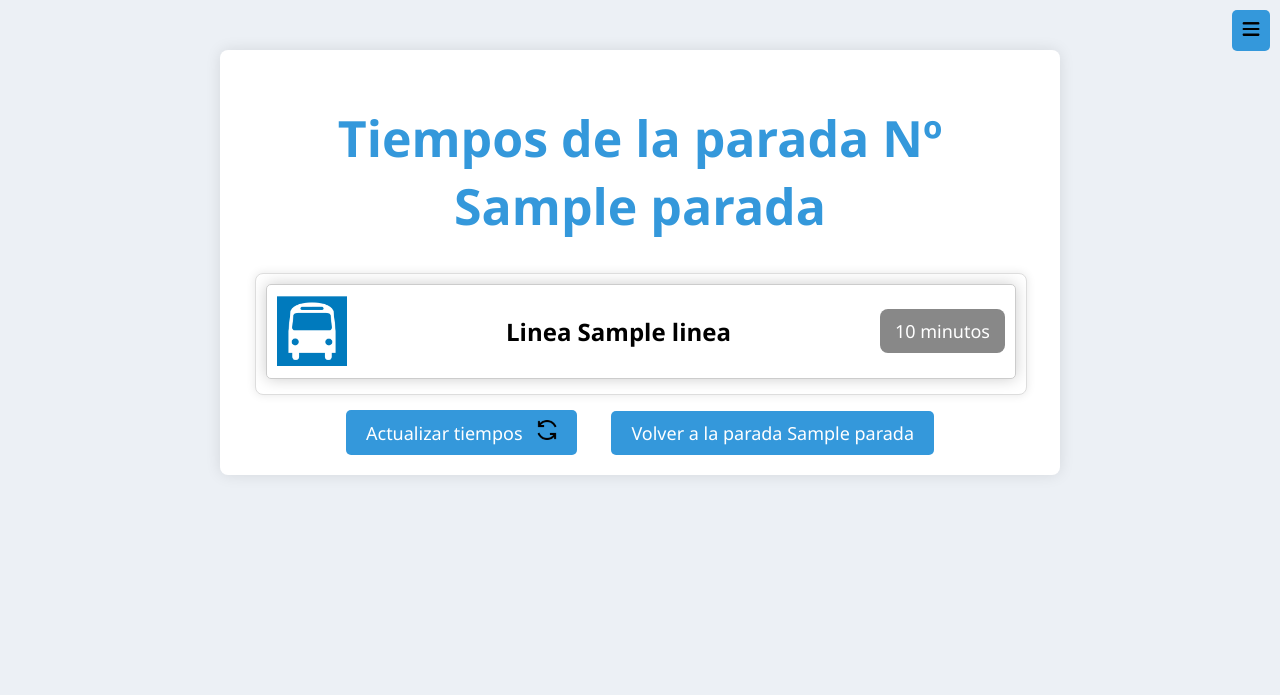
After one commit to nachodorado98/Flask-Autobuses, a Python web app: template python/src/templates/tiempos_parada.html in a window 1280 px wide. The commit adds this page. Shown: the top 695 px of the page. Run offline with Jinja, Linux system fonts and the light colour scheme; the template is opened without the code that fills it: most values are stand-ins (such as "Sample title", 1, 10 or a date in 2020).

Commit message:
Creacion pagina tiempos de espera. Conexion a la API EMT

```diff
--- a/python/confmain.py
+++ b/python/confmain.py
@@ -6,4 +6,8 @@ class DevelopmentConfig(Config):
 
 	DEBUG=True
 
+	# Añadir correo y contraseña de la API EMT
+	CORREO=""
+	CONTRASENA=""
+
 config={"development":DevelopmentConfig()}
--- a/python/requirements.txt
+++ b/python/requirements.txt
@@ -29,6 +29,7 @@ pytz==2024.1
 requests==2.31.0
 shapely==2.0.3
 six==1.16.0
+soupsieve==2.5
 tomli==2.0.1
 tzdata==2024.1
 urllib3==2.2.1
--- a/python/src/static/css/main.css
+++ b/python/src/static/css/main.css
@@ -516,6 +516,21 @@ footer {
     margin-bottom: 20px;
 }
 
+.boton-tiempos-lineas {
+    margin-left: 10px;
+    text-decoration: none;
+}
+
+.imagen-tiempos-lineas {
+    width: 20px;
+    height: 20px;
+    vertical-align: middle;
+}
+
+.boton-tiempos-lineas:hover img {
+    transform: scale(1.2);
+}
+
 .contenedor-mapa-mundial {
     margin-top: 15px;
     border-radius: 8px;
@@ -599,3 +614,104 @@ footer {
 .volver-linea-button:hover {
     background-color: #2980b9;
 }
+
+/*----------------------------------------TIEMPOS PARADA---------------------------------------------*/
+
+.tarjeta-detalle-tiempos {
+    max-height: calc(65vh - 100px);
+    overflow-y: auto;
+    width: 750px;
+    margin: 15px;
+    padding: 10px;
+    border: 1px solid #ddd;
+    border-radius: 8px;
+    box-shadow: 0 0 10px rgba(0, 0, 0, 0.1);
+    background-color: #fff;
+    transition: transform 0.3s ease-in-out;
+}
+
+.tarjeta-detalle-tiempos::-webkit-scrollbar {
+    width: 10px;
+}
+
+.tarjeta-detalle-tiempos::-webkit-scrollbar-thumb {
+    background-color: #3498db;
+    border-radius: 5px;
+}
+
+.tarjeta-detalle-tiempos-wrapper {
+    display: flex;
+    flex-direction: column;
+    align-items: center;
+}
+
+.tarjeta-tiempo {
+    display: flex;
+    justify-content: space-between;
+    align-items: center;
+    margin-bottom: 5px;
+    padding: 10px;
+    border: 1px solid #ccc;
+    border-radius: 5px;
+    background-color: #fff;
+    box-shadow: 0 0 15px rgba(0, 0, 0, 0.2);
+}
+
+.imagen-parada {
+    width: 70px;
+    height: auto;
+    margin-right: 10px;
+}
+
+.tarjeta-tiempo p {
+    margin: 5px 0;
+    font-size: 18px;
+    color: #fff;
+    background-color: #888;
+    padding: 10px 15px;
+    border-radius: 8px;
+}
+
+.contenedor-botones-actualizar-volver {
+    text-align: center;
+    margin-top: 10px;
+}
+
+.refrescar-tiempos-button {
+    display: inline-block;
+    padding: 10px 20px;
+    background-color: #3498db;
+    color: #fff;
+    text-decoration: none;
+    border-radius: 5px;
+    font-size: 18px;
+    cursor: pointer;
+    transition: background-color 0.3s ease-in-out;
+    margin-right: 30px;
+}
+
+.refrescar-tiempos-button:hover {
+    background-color: #2980b9;
+}
+
+.imagen-actualizar-parada {
+    width: 20px;
+    height: auto;
+    margin-left: 10px;
+}
+
+.volver-parada-button {
+    display: inline-block;
+    padding: 10px 20px;
+    background-color: #3498db;
+    color: #fff;
+    text-decoration: none;
+    border-radius: 5px;
+    font-size: 18px;
+    cursor: pointer;
+    transition: background-color 0.3s ease-in-out;
+}
+
+.volver-parada-button:hover {
+    background-color: #2980b9;
+}
--- /dev/null
+++ b/python/src/templates/tiempos_parada.html
@@ -0,0 +1,50 @@
+{% extends 'inicio.html' %}
+
+{% block titulo %}
+
+<h1>Tiempos de la parada Nº {{ parada }}</h1>
+
+{% endblock titulo %}
+
+{% block principal %}
+
+<div class="tarjeta-detalle-tiempos">
+
+    <div class="tarjetas-detalle-tiempos-wrapper">
+
+    {% for linea, tiempos in tiempos_lineas.items() %}
+
+        <div class="tarjeta-tiempo">
+
+            <img src="{{ url_for('static', filename='imagenes/parada.png') }}" alt="tiempo-parada" class="imagen-parada">
+            <h2>Linea {{ linea }}</h2>
+
+            {% for tiempo in tiempos %}
+
+                {% if tiempo==0 %}
+                    <p>&lt;&lt;</p>
+                {% elif tiempo>=45 %}
+                    <p>+45 minutos</p>
+                {% else %}
+                    <p>{{ tiempo }} minutos</p>
+                {% endif %}
+
+            {% endfor %}
+
+        </div>
+
+    {% endfor %}
+
+    </div>
+
+</div>
+
+<div class="contenedor-botones-actualizar-volver">
+    <a href="/detalle_parada/{{ parada }}/tiempos" class="refrescar-tiempos-button">
+        Actualizar tiempos
+        <img src="{{ url_for('static', filename='imagenes/actualizar.png') }}" alt="actualizar-parada" class="imagen-actualizar-parada">
+    </a>
+    <a href="/detalle_parada/{{ parada }}" class="volver-parada-button">Volver a la parada {{ parada }}</a>
+</div>
+
+{% endblock principal %}
--- /dev/null
+++ b/python/src/utilidades/confutils.py
@@ -0,0 +1,5 @@
+URL_BASE="https://openapi.emtmadrid.es/v1"
+ENDPOINT_LOGIN="/mobilitylabs/user/login"
+ENDPOINT_PARADAS="/transport/busemtmad/stops"
+ENDPOINT_DETALLE="/detail"
+ENDPOINT_TIEMPOS="/arrives"
```
Also changed, not shown: python/src/blueprints/detalle_parada.py (+29 -2 lines), python/src/templates/detalle_parada.html (+6 -1 lines), python/src/utilidades/utils.py (+94 -1 lines), python/tests/conftest.py (+10 -0 lines), python/tests/testapp/test_detalle_parada.py (+56 -1 lines), python/tests/testdatabase/test_tablas.py (+3 -3 lines), python/tests/testutilidades/test_utils.py (+149 -1 lines), postgres/data/paradas_bus.csv, python/src/static/imagenes/actualizar.png (added), python/src/static/imagenes/parada.png (added), python/src/static/imagenes/tiempo.png (added).
